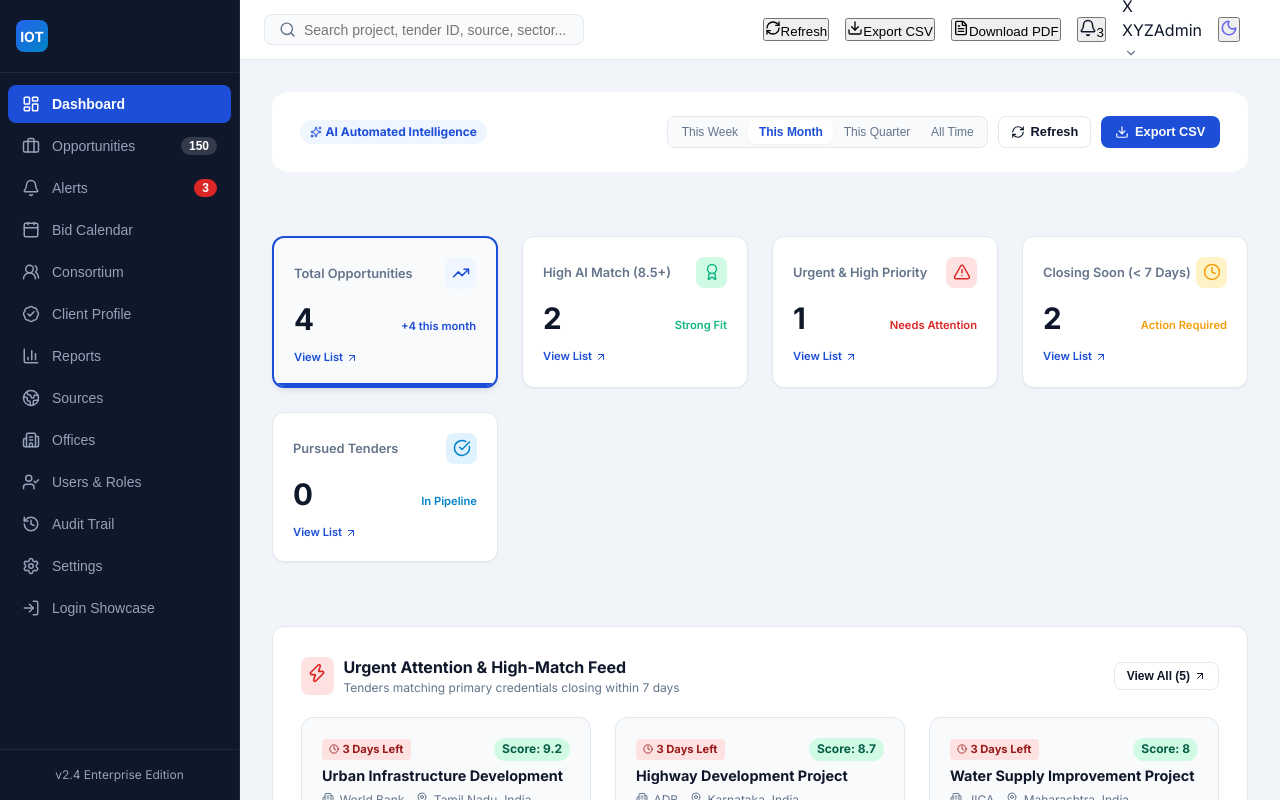
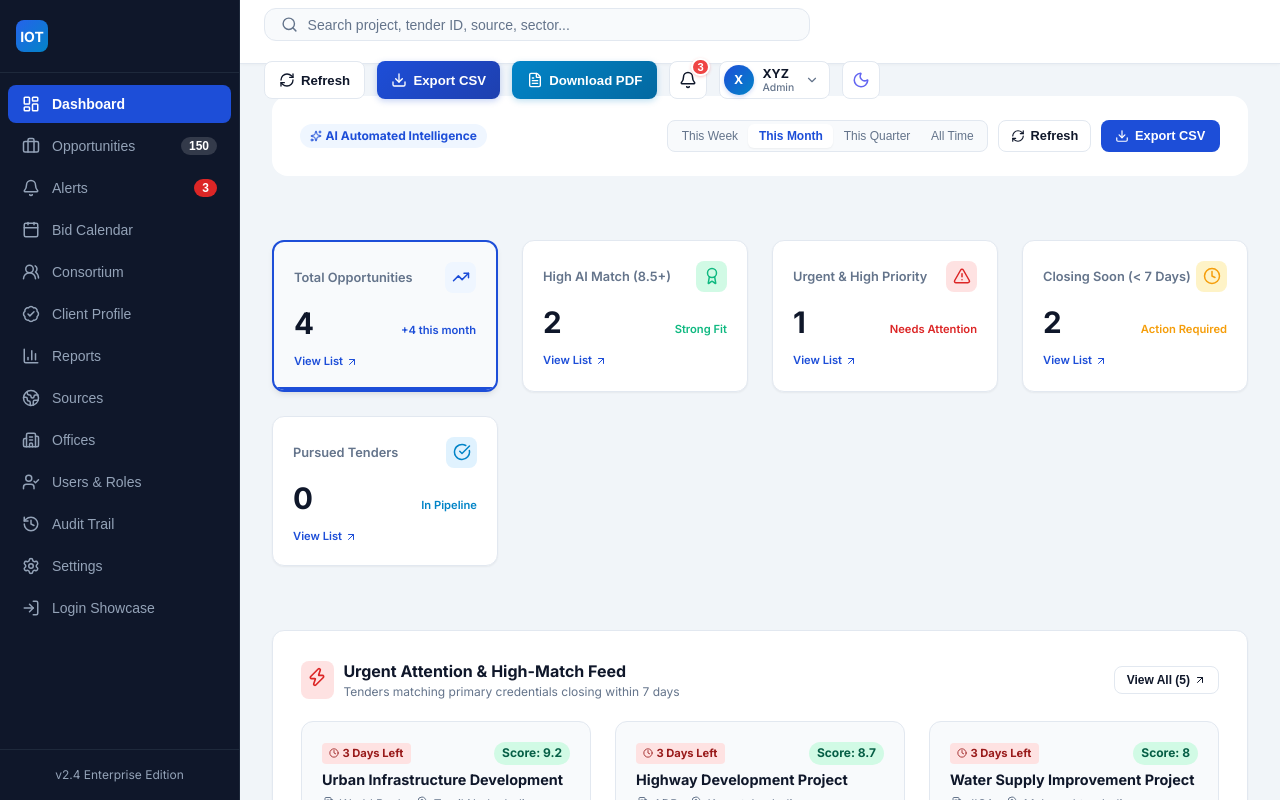
Before and after one commit to sakishnu50/Tender_Association, a React (Vite) app: page / in a window 1280 px wide. Built offline with nearby package versions, Linux system fonts and the light colour scheme.

Commit message:
feat: implement core dashboard layout, sidebar, and search components with global CSS styling

```diff
--- a/src/index.css
+++ b/src/index.css
@@ -268,35 +268,50 @@ body {
 }
 
 /* Header */
+@keyframes spin {
+  from { transform: rotate(0deg); }
+  to { transform: rotate(360deg); }
+}
+
+.spin-icon {
+  animation: spin 0.8s linear infinite;
+}
+
 .top-header {
-  height: 60px;
+  min-height: 64px;
   background-color: var(--bg-card);
   border-bottom: 1px solid var(--border-color);
   display: flex;
   align-items: center;
   justify-content: space-between;
-  padding: 0 1.5rem;
+  padding: 0.5rem 1.5rem;
   position: sticky;
   top: 0;
   z-index: 30;
+  gap: 1.25rem;
+  box-shadow: 0 1px 3px rgba(0, 0, 0, 0.03);
+  flex-wrap: wrap;
 }
 
+/* 50-60% Header Width Expanded Search Bar */
 .header-search {
   display: flex;
   align-items: center;
-  gap: 0.5rem;
+  gap: 0.6rem;
   background-color: var(--bg-subtle);
   border: 1px solid var(--border-color);
-  padding: 0.4rem 0.875rem;
-  border-radius: var(--radius-md);
-  width: 320px;
-  transition: all 0.15s ease;
+  padding: 0.45rem 1rem;
+  border-radius: var(--radius-lg);
+  flex: 0 1 55%;
+  min-width: 260px;
+  max-width: 650px;
+  transition: all 0.2s ease;
 }
 
 .header-search:focus-within {
   border-color: var(--primary);
-  box-shadow: 0 0 0 3px rgba(29, 78, 216, 0.1);
-  background-color: #FFFFFF;
+  box-shadow: 0 0 0 3px rgba(29, 78, 216, 0.12);
+  background-color: var(--bg-card);
 }
 
 .header-search input {
@@ -308,24 +323,157 @@ body {
   color: var(--text-main);
 }
 
+.header-search input::placeholder {
+  color: var(--text-muted);
+}
+
+/* Header Right Actions Group */
 .header-actions {
   display: flex;
   align-items: center;
-  gap: 1rem;
+  gap: 0.75rem;
+  flex-wrap: wrap;
 }
 
-.user-profile {
+/* Refresh Action Button */
+.btn-header-action {
   display: flex;
   align-items: center;
-  gap: 0.75rem;
-  padding: 0.25rem 0.5rem;
+  gap: 0.4rem;
+  padding: 0.45rem 0.85rem;
+  font-size: 0.825rem;
+  font-weight: 600;
   border-radius: var(--radius-md);
+  border: 1px solid var(--border-color);
+  background-color: var(--bg-card);
+  color: var(--text-main);
   cursor: pointer;
+  height: 38px;
+  transition: all 0.2s ease;
 }
 
-.user-avatar {
-  width: 34px;
-  height: 34px;
+.btn-header-action:hover {
+  background-color: var(--bg-subtle);
+  border-color: #CBD5E1;
+  color: var(--primary);
+  transform: translateY(-1px);
+}
+
+/* Visually Prominent Blue Download Buttons */
+.btn-header-blue {
+  display: flex;
+  align-items: center;
+  gap: 0.4rem;
+  padding: 0.45rem 0.9rem;
+  font-size: 0.825rem;
+  font-weight: 600;
+  border-radius: var(--radius-md);
+  border: none;
+  background: linear-gradient(135deg, #1D4ED8 0%, #1E40AF 100%);
+  color: #FFFFFF;
+  cursor: pointer;
+  height: 38px;
+  box-shadow: 0 2px 6px rgba(29, 78, 216, 0.25);
+  transition: all 0.2s ease;
+  white-space: nowrap;
+}
+
+.btn-header-blue:hover {
+  background: linear-gradient(135deg, #1E40AF 0%, #1E3A8A 100%);
+  box-shadow: 0 4px 10px rgba(29, 78, 216, 0.35);
+  transform: translateY(-1px);
+}
+
+.btn-header-blue-alt {
+  display: flex;
+  align-items: center;
+  gap: 0.4rem;
+  padding: 0.45rem 0.9rem;
+  font-size: 0.825rem;
+  font-weight: 600;
+  border-radius: var(--radius-md);
+  border: none;
+  background: linear-gradient(135deg, #0284C7 0%, #0369A1 100%);
+  color: #FFFFFF;
+  cursor: pointer;
+  height: 38px;
+  box-shadow: 0 2px 6px rgba(2, 132, 199, 0.25);
+  transition: all 0.2s ease;
+  white-space: nowrap;
+}
+
+.btn-header-blue-alt:hover {
+  background: linear-gradient(135deg, #0369A1 0%, #075985 100%);
+  box-shadow: 0 4px 10px rgba(2, 132, 199, 0.35);
+  transform: translateY(-1px);
+}
+
+/* Icon Buttons (Notifications Bell & Theme Toggle) */
+.icon-btn-header {
+  position: relative;
+  width: 38px;
+  height: 38px;
+  border-radius: var(--radius-md);
+  border: 1px solid var(--border-color);
+  background-color: var(--bg-card);
+  color: var(--text-main);
+  display: flex;
+  align-items: center;
+  justify-content: center;
+  cursor: pointer;
+  transition: all 0.2s ease;
+  flex-shrink: 0;
+}
+
+.icon-btn-header:hover {
+  background-color: var(--bg-subtle);
+  border-color: #CBD5E1;
+  color: var(--primary);
+  transform: translateY(-1px);
+}
+
+.notification-badge-count {
+  position: absolute;
+  top: -4px;
+  right: -4px;
+  background-color: #EF4444;
+  color: #FFFFFF;
+  font-size: 0.7rem;
+  font-weight: 700;
+  height: 18px;
+  min-width: 18px;
+  border-radius: 9999px;
+  display: flex;
+  align-items: center;
+  justify-content: center;
+  padding: 0 4px;
+  border: 2px solid var(--bg-card);
+  box-shadow: 0 1px 3px rgba(239, 68, 68, 0.3);
+}
+
+/* User Profile Avatar Pill */
+.header-user-profile {
+  display: flex;
+  align-items: center;
+  gap: 0.55rem;
+  padding: 0.2rem 0.6rem 0.2rem 0.25rem;
+  border-radius: var(--radius-md);
+  border: 1px solid var(--border-color);
+  background-color: var(--bg-card);
+  cursor: pointer;
+  height: 38px;
+  transition: all 0.2s ease;
+  user-select: none;
+}
+
+.header-user-profile:hover {
+  background-color: var(--bg-subtle);
+  border-color: #CBD5E1;
+}
+
+.header-user-avatar {
+  width: 30px;
+  height: 30px;
   border-radius: 9999px;
   background: linear-gradient(135deg, #1D4ED8 0%, #0284C7 100%);
   color: #FFFFFF;
@@ -333,24 +481,27 @@ body {
   align-items: center;
   justify-content: center;
   font-weight: 700;
-  font-size: 0.875rem;
+  font-size: 0.775rem;
+  box-shadow: 0 2px 4px rgba(29, 78, 216, 0.2);
+  flex-shrink: 0;
 }
 
-.user-info {
+.header-user-info {
   display: flex;
   flex-direction: column;
+  line-height: 1.15;
 }
 
-.user-name {
-  font-size: 0.875rem;
-  font-weight: 600;
+.header-user-name {
+  font-size: 0.775rem;
+  font-weight: 700;
   color: var(--text-main);
-  line-height: 1.1;
 }
 
-.user-role {
-  font-size: 0.75rem;
+.header-user-role {
+  font-size: 0.65rem;
   color: var(--text-muted);
+  font-weight: 500;
 }
 
 /* Page Container */
```
